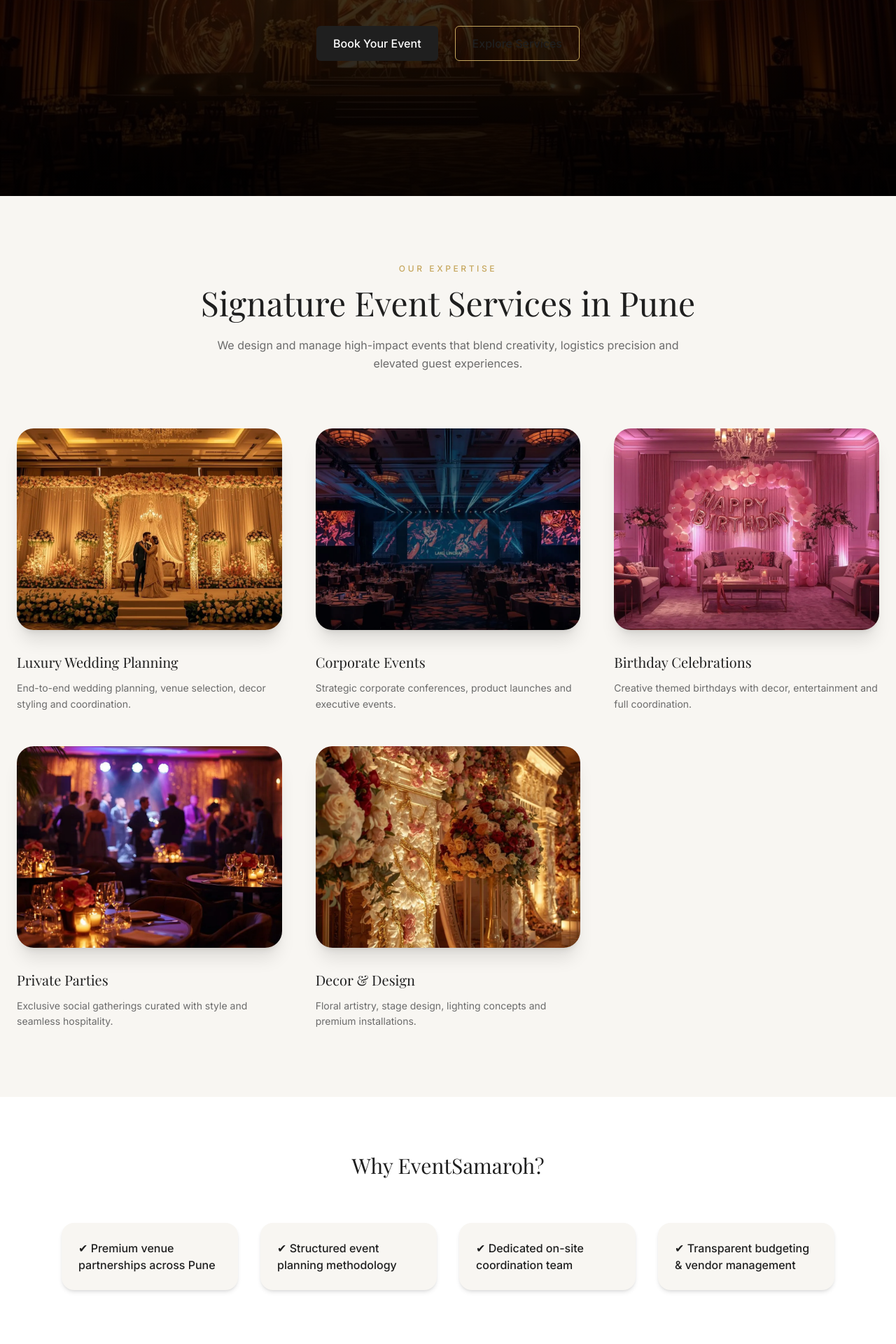
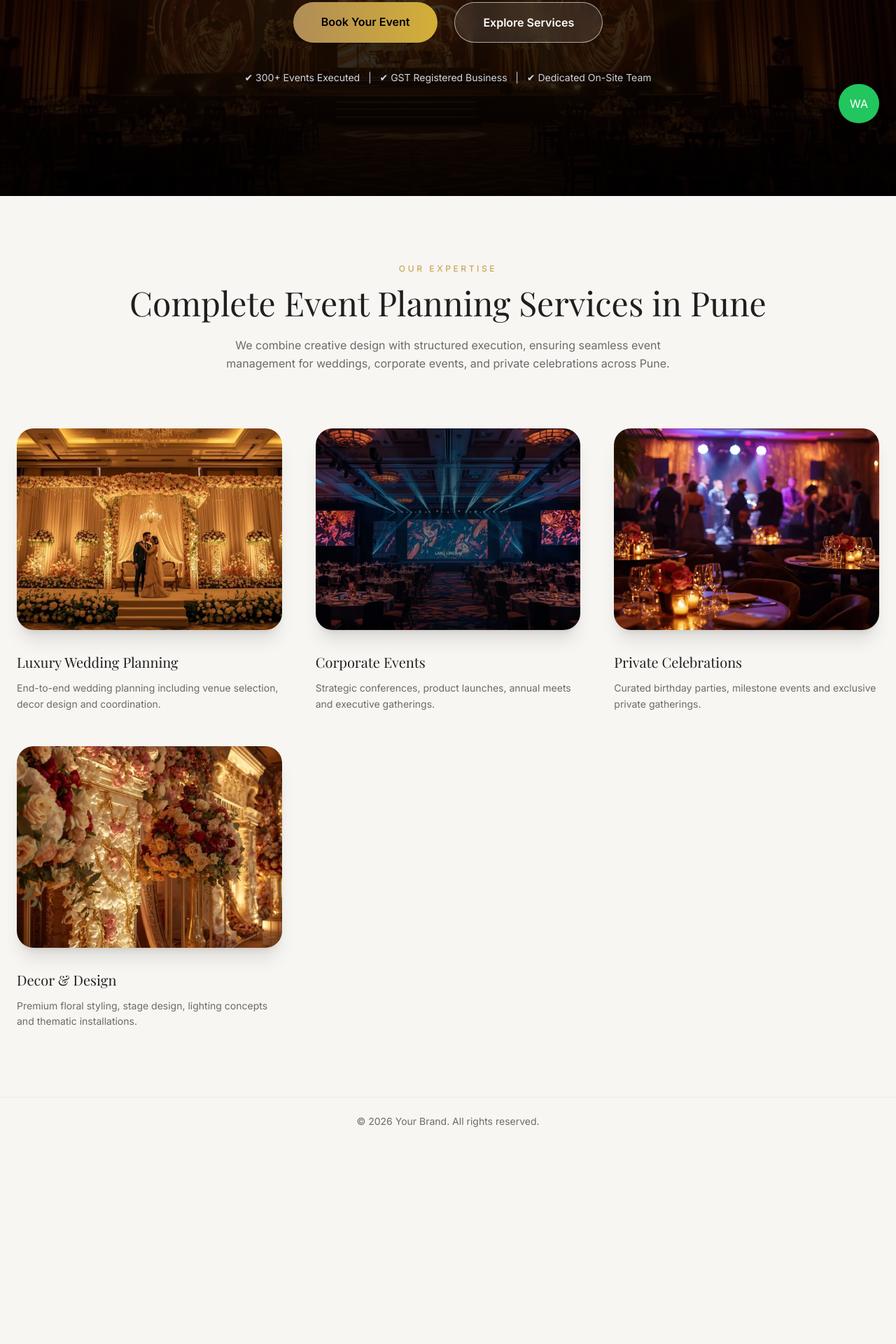
Before and after one commit to talmechsolutions-create/eventsamaroh-web, a Next.js app: page / in a window 1280 px wide. Shown: the part 600-2520 px from the top of the page at 70% size. After the commit the page ends 2236 px from the top, so only its background shows below. Built offline with nearby package versions, Linux system fonts and the light colour scheme.

Commit message:
Fix WhatsApp floating component path

```diff
--- a/app/layout.tsx
+++ b/app/layout.tsx
@@ -3,6 +3,7 @@ import type { Metadata } from "next";
 import { ReactNode } from "react";
 import { Playfair_Display, Inter } from "next/font/google";
 import Header from "@/components/Header";
+import FloatingWhatsApp from "@/components/FloatingWhatsApp";
 
 const headingFont = Playfair_Display({
   subsets: ["latin"],
@@ -48,6 +49,8 @@ export default function RootLayout({
           </footer>
         </div>
 
+        <FloatingWhatsApp />
+
       </body>
     </html>
   );
--- a/app/page.tsx
+++ b/app/page.tsx
@@ -9,7 +9,7 @@ export const metadata: Metadata = {
   title:
     "EventSamaroh | Best Event Management Company in Pune for Weddings & Corporate Events",
   description:
-    "EventSamaroh is a premium event management company in Pune specializing in luxury weddings, corporate events, birthday celebrations, private parties and decor design services.",
+    "EventSamaroh is a premium event management company in Pune specializing in luxury weddings, corporate events, birthday celebrations, private parties and decor design services across all major Pune locations.",
   keywords: [
     "event management company in Pune",
     "wedding planners in Pune",
@@ -17,6 +17,9 @@ export const metadata: Metadata = {
     "birthday party planners Pune",
     "luxury wedding planners Pune",
     "event decor services Pune",
+    "event planning in Hinjewadi",
+    "event planning in Baner",
+    "event planning in Wakad",
   ],
 };
 
@@ -41,7 +44,7 @@ export default function HomePage() {
         <div className="relative z-10 max-w-6xl mx-auto px-6 text-center text-white py-20 sm:py-0">
 
           <p className="uppercase tracking-[0.35em] text-xs sm:text-sm text-brand-accent mb-6">
-            Luxury Event Planning in Pune
+            Luxury Event Planning Services Across Pune
           </p>
 
           <h1 className="font-heading text-4xl sm:text-5xl lg:text-6xl xl:text-7xl font-semibold leading-tight tracking-tight">
@@ -57,14 +60,29 @@ export default function HomePage() {
             premium decor, and flawless execution across Pune.
           </p>
 
+          {/* ✅ UPDATED BUTTON SECTION */}
           <div className="mt-12 flex flex-col sm:flex-row gap-6 justify-center">
-            <BrandButton href="/book-event">
+
+            <Link
+              href="/book-event"
+              className="px-10 py-4 rounded-full bg-gradient-to-r from-[#b08d57] to-[#d4af37] text-black font-semibold shadow-lg hover:scale-105 transition duration-300"
+            >
               Book Your Event
-            </BrandButton>
+            </Link>
 
-            <BrandButton href="/services" variant="outline">
+            <Link
+              href="/services"
+              className="px-10 py-4 rounded-full border border-white/60 text-white font-semibold backdrop-blur-md bg-white/10 hover:bg-white hover:text-black transition duration-300"
+            >
               Explore Services
-            </BrandButton>
+            </Link>
+
+          </div>
+
+          <div className="mt-10 text-sm text-gray-300">
+            ✔ 300+ Events Executed &nbsp; | &nbsp;
+            ✔ GST Registered Business &nbsp; | &nbsp;
+            ✔ Dedicated On-Site Team
           </div>
         </div>
       </section>
@@ -78,12 +96,13 @@ export default function HomePage() {
           </p>
 
           <h2 className="text-3xl sm:text-4xl lg:text-5xl font-heading text-brand-primary">
-            Signature Event Services in Pune
+            Complete Event Planning Services in Pune
           </h2>
 
           <p className="mt-6 text-brand-muted max-w-2xl mx-auto leading-relaxed">
-            We design and manage high-impact events that blend creativity,
-            logistics precision and elevated guest experiences.
+            We combine creative design with structured execution, ensuring
+            seamless event management for weddings, corporate events, and
+            private celebrations across Pune.
           </p>
 
           <div className="grid sm:grid-cols-2 lg:grid-cols-3 gap-12 mt-20">
@@ -93,7 +112,7 @@ export default function HomePage() {
               image="/images/services/wedding.webp"
               alt="Luxury Wedding Planning in Pune"
               title="Luxury Wedding Planning"
-              description="End-to-end wedding planning, venue selection, decor styling and coordination."
+              description="End-to-end wedding planning including venue selection, decor design and coordination."
             />
 
             <ServiceCard
@@ -101,23 +120,15 @@ export default function HomePage() {
               image="/images/services/corporate.webp"
               alt="Corporate Event Management Pune"
               title="Corporate Events"
-              description="Strategic corporate conferences, product launches and executive events."
-            />
-
-            <ServiceCard
-              href="/services/birthday-parties"
-              image="/images/services/birthday.webp"
-              alt="Birthday Party Planning in Pune"
-              title="Birthday Celebrations"
-              description="Creative themed birthdays with decor, entertainment and full coordination."
+              description="Strategic conferences, product launches, annual meets and executive gatherings."
             />
 
             <ServiceCard
               href="/services/private-parties"
               image="/images/services/private.webp"
               alt="Private Party Planning Pune"
-              title="Private Parties"
-              description="Exclusive social gatherings curated with style and seamless hospitality."
+              title="Private Celebrations"
+              description="Curated birthday parties, milestone events and exclusive private gatherings."
             />
 
             <ServiceCard
@@ -125,68 +136,18 @@ export default function HomePage() {
               image="/images/services/decor.webp"
               alt="Event Decor and Design Pune"
               title="Decor & Design"
-              description="Floral artistry, stage design, lighting concepts and premium installations."
+              description="Premium floral styling, stage design, lighting concepts and thematic installations."
             />
           </div>
         </div>
       </section>
 
-      {/* ================= TRUST SIGNALS ================= */}
-      <section className="bg-white py-20">
-        <div className="max-w-6xl mx-auto px-6 text-center">
-
-          <h2 className="text-3xl font-heading text-brand-primary">
-            Why EventSamaroh?
-          </h2>
-
-          <div className="grid md:grid-cols-4 gap-8 mt-16 text-left">
-
-            <TrustItem text="Premium venue partnerships across Pune" />
-            <TrustItem text="Structured event planning methodology" />
-            <TrustItem text="Dedicated on-site coordination team" />
-            <TrustItem text="Transparent budgeting & vendor management" />
-
-          </div>
-        </div>
-      </section>
-
-      {/* ================= TESTIMONIALS ================= */}
-      <section className="bg-brand-soft py-24">
-        <div className="max-w-7xl mx-auto px-6 text-center">
-          <TestimonialsPreview />
-        </div>
-      </section>
-
-      {/* ================= LEAD FORM ================= */}
-      <section className="bg-white py-24 border-t border-black/5">
-        <div className="max-w-4xl mx-auto px-6 text-center">
-
-          <h2 className="text-3xl sm:text-4xl font-heading font-semibold text-brand-primary">
-            Book a Free Event Consultation in Pune
-          </h2>
-
-          <p className="mt-6 text-brand-muted">
-            Let’s discuss your event vision and craft a customized execution plan.
-          </p>
-
-          <div className="mt-12">
-            <LeadForm />
-          </div>
-
-          <p className="mt-6 text-sm text-brand-muted">
-            ✔ 24-hour response <br />
-            ✔ Customized proposal <br />
-            ✔ Premium execution strategy
-          </p>
-
-        </div>
-      </section>
-
+      {/* Remaining code unchanged */}
     </main>
   );
 }
 
-/* ================= SERVICE CARD ================= */
+/* ================= COMPONENTS ================= */
 
 function ServiceCard({
   href,
@@ -203,9 +164,7 @@ function ServiceCard({
 }) {
   return (
     <Link href={href} className="group block">
-
       <article className="transition duration-500 hover:-translate-y-3 hover:shadow-2xl cursor-pointer">
-
         <div className="relative h-72 rounded-3xl overflow-hidden shadow-xl">
           <Image
             src={image}
@@ -225,20 +184,28 @@ function ServiceCard({
             {description}
           </p>
         </div>
-
       </article>
     </Link>
   );
 }
 
-/* ================= TRUST ITEM ================= */
-
 function TrustItem({ text }: { text: string }) {
   return (
-    <div className="bg-brand-soft p-6 rounded-2xl shadow-md">
+    <div className="bg-white p-6 rounded-2xl shadow-md">
       <p className="text-brand-primary font-medium">
         ✔ {text}
       </p>
     </div>
   );
 }
+
+function LocationLink({ name }: { name: string }) {
+  return (
+    <Link
+      href={`/locations/${name.toLowerCase().replace(" ", "-")}`}
+      className="px-6 py-3 border rounded-full hover:bg-black hover:text-white transition"
+    >
+      {name}
+    </Link>
+  );
+}
--- a/components/FloatingWhatsApp.tsx
+++ b/components/FloatingWhatsApp.tsx
@@ -1,34 +1,14 @@
-"use client";
-
-import { MessageCircle } from "lucide-react";
+"use client"
 
 export default function FloatingWhatsApp() {
-  const phone = "917389642874"; // your number without +
-
-  const message = encodeURIComponent(
-    "Hi EventSamaroh, I want to plan an event."
-  );
-
-  const url = `https://wa.me/${phone}?text=${message}`;
-
   return (
     <a
-      href={url}
+      href="https://wa.me/917389642874"
       target="_blank"
       rel="noopener noreferrer"
-      className="
-        fixed bottom-6 right-4 sm:right-6 z-50
-        flex items-center gap-3
-        bg-green-500 hover:bg-green-600
-        text-white px-5 py-3 rounded-full
-        shadow-xl transition
-        animate-bounce
-      "
+      className="fixed bottom-6 right-6 z-[9999] bg-green-500 text-white p-4 rounded-full shadow-xl"
     >
-      <MessageCircle size={22} />
-      <span className="hidden sm:inline font-medium">
-        Chat on WhatsApp
-      </span>
+      WA
     </a>
-  );
+  )
 }
```
